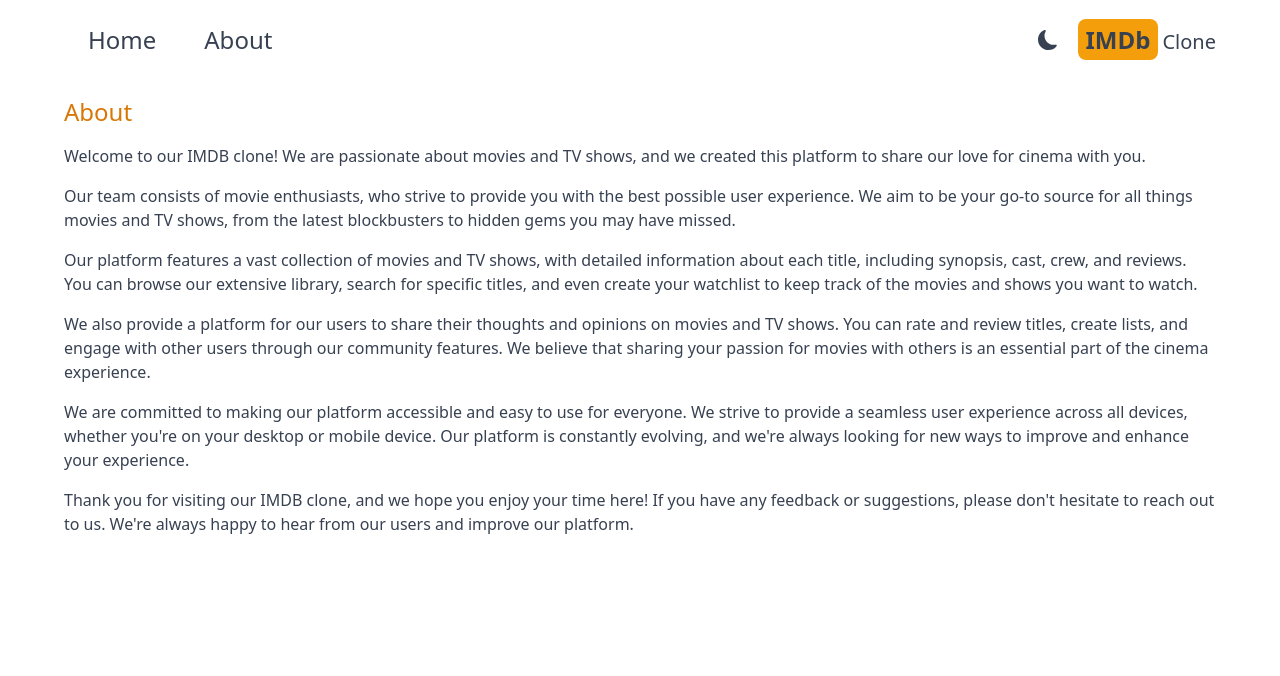
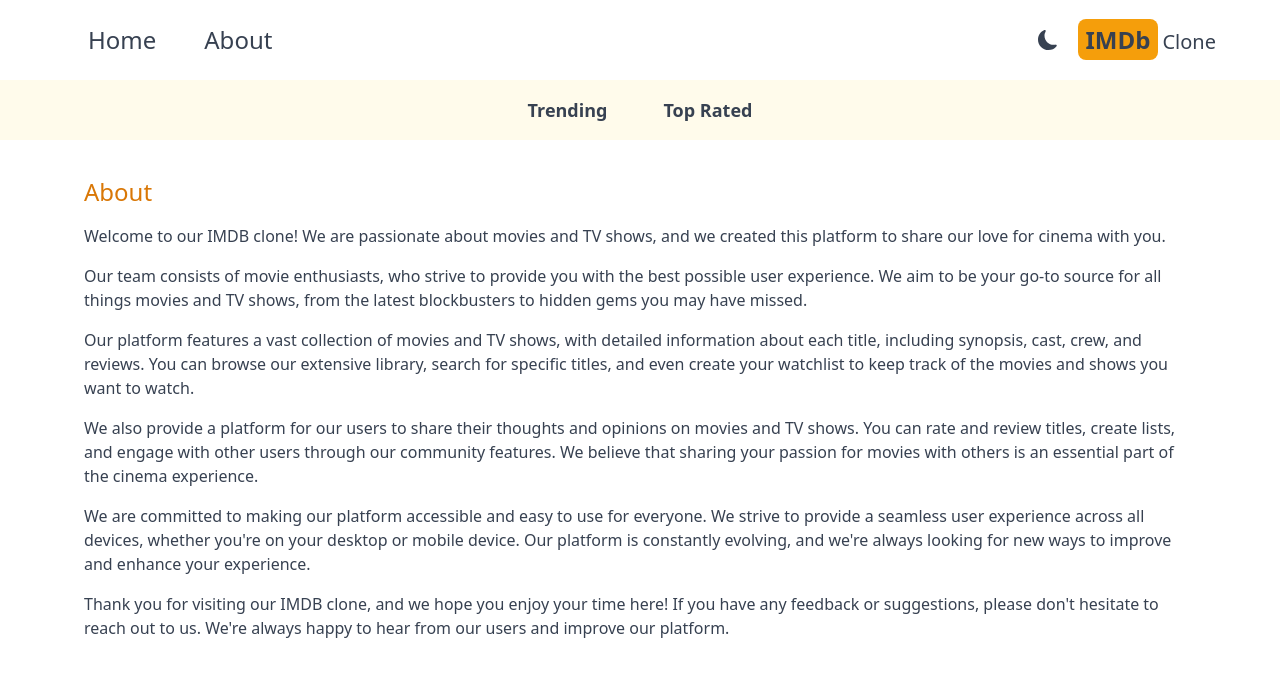
Before and after one commit to alexander-kohler/imdb-clone, a Next.js app: page /about in a window 1280 px wide. Shown: the top 676 px of the page. Built offline with nearby package versions, Linux system fonts and the light colour scheme.

Commit message:
create navbar component

```diff
--- a/src/app/about/page.tsx
+++ b/src/app/about/page.tsx
@@ -2,7 +2,7 @@
 
 export default function About() {
   return (
-    <div className="max-w-6xl mx-auto space-y-4 mt-4">
+    <div className="max-w-6xl mx-auto space-y-4 mt-4 p-5">
       <h1 className="text-2xl font-medium text-amber-600">About</h1>
       <p>
         Welcome to our IMDB clone! We are passionate about movies and TV shows,
--- /dev/null
+++ b/src/app/components/Navbar.tsx
@@ -0,0 +1,10 @@
+import NavbarItem from "./NavbarItem";
+
+export default function Navbar() {
+  return (
+    <div className="flex justify-center space-x-2 dark:bg-gray-600 bg-amber-50 lg:text-lg p-4">
+      <NavbarItem title="Trending" param="fetchTrending" />
+      <NavbarItem title="Top Rated" param="fetchTopRated" />
+    </div>
+  );
+}
--- /dev/null
+++ b/src/app/components/NavbarItem.tsx
@@ -0,0 +1,23 @@
+"use client";
+
+import Link from "next/link";
+import { useSearchParams } from "next/navigation";
+
+export default function NavbarItem({ title, param }: any) {
+  const searchParams = useSearchParams();
+  const genre = searchParams.get("genre");
+  return (
+    <div>
+      <Link
+        className={`m-4 hover:text-amber-600 font-semibold p-2 ${
+          genre &&
+          genre === param &&
+          "underline underline-offset-8 decoration-4 decoration-amber-500 rounded-2xl"
+        }`}
+        href={`/?genre=${param}`}
+      >
+        {title}
+      </Link>
+    </div>
+  );
+}
--- a/src/app/layout.tsx
+++ b/src/app/layout.tsx
@@ -1,5 +1,6 @@
 import Providers from "./Providers";
 import Header from "./components/Header";
+import Navbar from "./components/Navbar";
 import "./globals.css";
 
 export const metadata = {
@@ -20,7 +21,7 @@
           <Header />
 
           {/* Navbar */}
-
+          <Navbar />
           {/* SearchBox */}
 
           {children}
```
